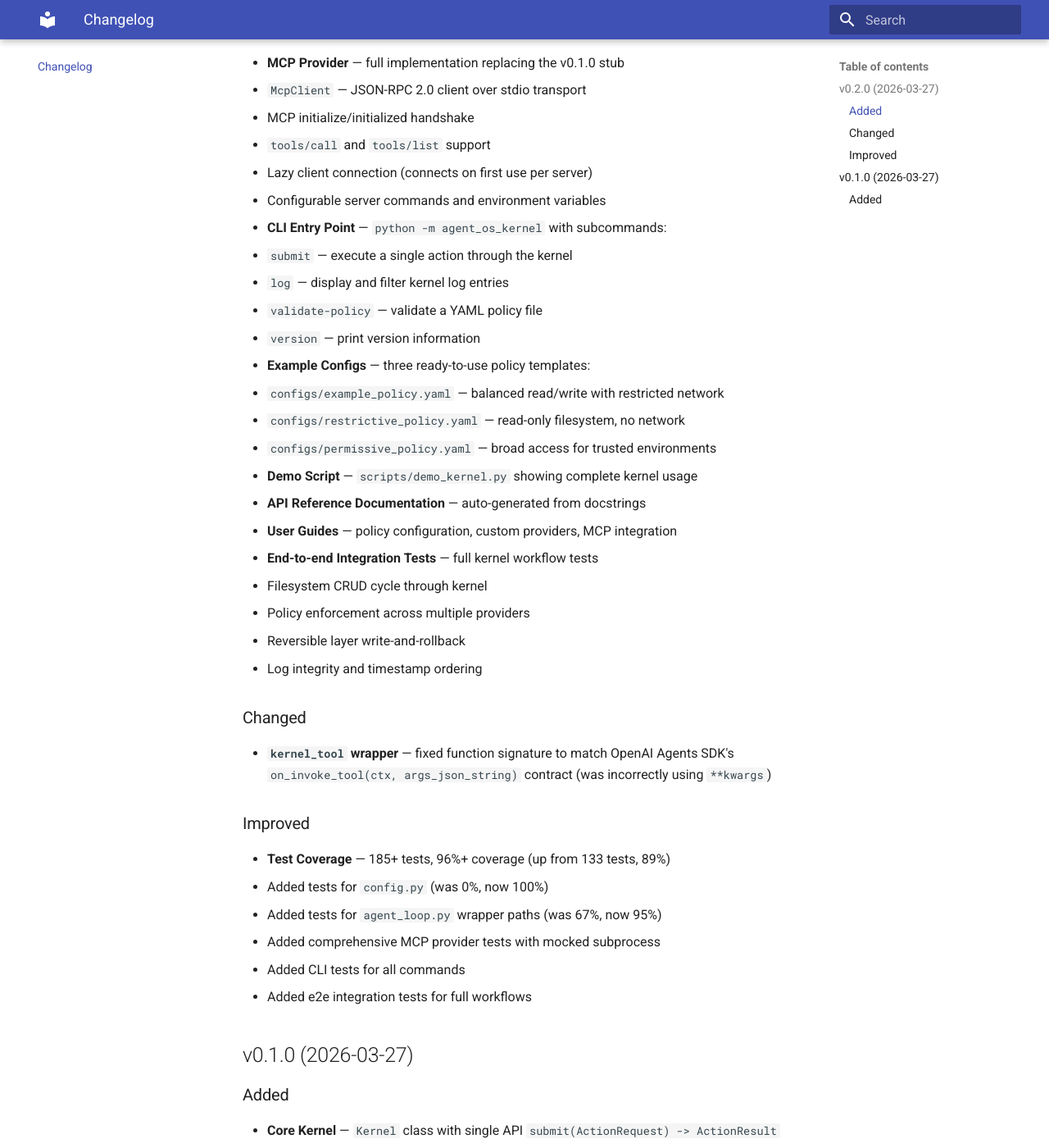
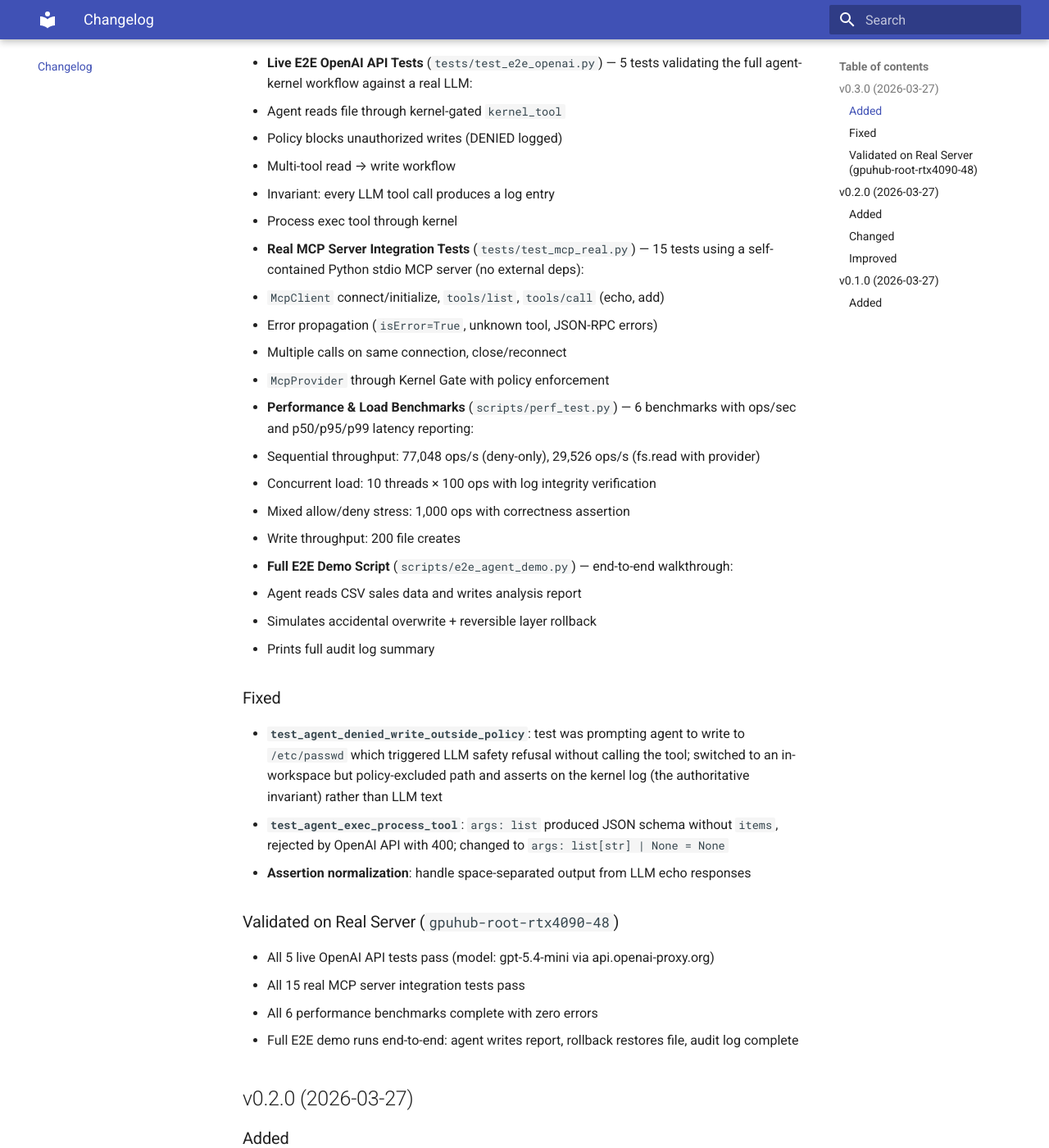
Before and after one commit to JiahaoZhang-Public/agent-kernel, an MkDocs documentation site: the page built from docs/user/changelog.md, in a window 1280 px wide and 1400 px high, scrolled down 261 px. Shown: the whole window at 82% size. Built offline with MkDocs 1.6.1 and Material for MkDocs 9.7.7, drawn with Linux system fonts in a browser that asks for light colours.

Commit message:
chore: release v0.3.0
Bump version to 0.3.0. Update changelog with:
- Live E2E OpenAI API tests (5 tests, all passing on real server)
- Real MCP server integration tests (15 tests)
- Performance/load benchmarks (6 benchmarks, 77k ops/s sequential)
- Full E2E demo script
- Two test bug fixes (args schema, safety refusal path)
- Server validation results on gpuhub-root-rtx4090-48

Co-Authored-By: Claude Opus 4.6 <noreply@anthropic.com>

```diff
--- a/docs/user/changelog.md
+++ b/docs/user/changelog.md
@@ -1,4 +1,42 @@
 # Changelog
+
+## v0.3.0 (2026-03-27)
+
+### Added
+
+- **Live E2E OpenAI API Tests** (`tests/test_e2e_openai.py`) — 5 tests validating the full agent-kernel workflow against a real LLM:
+  - Agent reads file through kernel-gated `kernel_tool`
+  - Policy blocks unauthorized writes (DENIED logged)
+  - Multi-tool read → write workflow
+  - Invariant: every LLM tool call produces a log entry
+  - Process exec tool through kernel
+- **Real MCP Server Integration Tests** (`tests/test_mcp_real.py`) — 15 tests using a self-contained Python stdio MCP server (no external deps):
+  - `McpClient` connect/initialize, `tools/list`, `tools/call` (echo, add)
+  - Error propagation (`isError=True`, unknown tool, JSON-RPC errors)
+  - Multiple calls on same connection, close/reconnect
+  - `McpProvider` through Kernel Gate with policy enforcement
+- **Performance & Load Benchmarks** (`scripts/perf_test.py`) — 6 benchmarks with ops/sec and p50/p95/p99 latency reporting:
+  - Sequential throughput: 77,048 ops/s (deny-only), 29,526 ops/s (fs.read with provider)
+  - Concurrent load: 10 threads × 100 ops with log integrity verification
+  - Mixed allow/deny stress: 1,000 ops with correctness assertion
+  - Write throughput: 200 file creates
+- **Full E2E Demo Script** (`scripts/e2e_agent_demo.py`) — end-to-end walkthrough:
+  - Agent reads CSV sales data and writes analysis report
+  - Simulates accidental overwrite + reversible layer rollback
+  - Prints full audit log summary
+
+### Fixed
+
+- **`test_agent_denied_write_outside_policy`**: test was prompting agent to write to `/etc/passwd` which triggered LLM safety refusal without calling the tool; switched to an in-workspace but policy-excluded path and asserts on the kernel log (the authoritative invariant) rather than LLM text
+- **`test_agent_exec_process_tool`**: `args: list` produced JSON schema without `items`, rejected by OpenAI API with 400; changed to `args: list[str] | None = None`
+- **Assertion normalization**: handle space-separated output from LLM echo responses
+
+### Validated on Real Server (`gpuhub-root-rtx4090-48`)
+
+- All 5 live OpenAI API tests pass (model: gpt-5.4-mini via api.openai-proxy.org)
+- All 15 real MCP server integration tests pass
+- All 6 performance benchmarks complete with zero errors
+- Full E2E demo runs end-to-end: agent writes report, rollback restores file, audit log complete
 
 ## v0.2.0 (2026-03-27)
 
--- a/pyproject.toml
+++ b/pyproject.toml
@@ -4,7 +4,7 @@ build-backend = "hatchling.build"
 
 [project]
 name = "agent-os-kernel"
-version = "0.2.0"
+version = "0.3.0"
 description = "A Python AI/ML project"
 readme = "README.md"
 license = { text = "MIT" }
--- a/src/agent_os_kernel/__init__.py
+++ b/src/agent_os_kernel/__init__.py
@@ -5,7 +5,7 @@ Three components: Policy, Gate, Log
 Three invariants: all access through Gate, default deny, no silent actions
 """
 
-__version__ = "0.2.0"
+__version__ = "0.3.0"
 
 from agent_os_kernel.kernel import Kernel
 from agent_os_kernel.models import ActionRequest, ActionResult, Record
```
